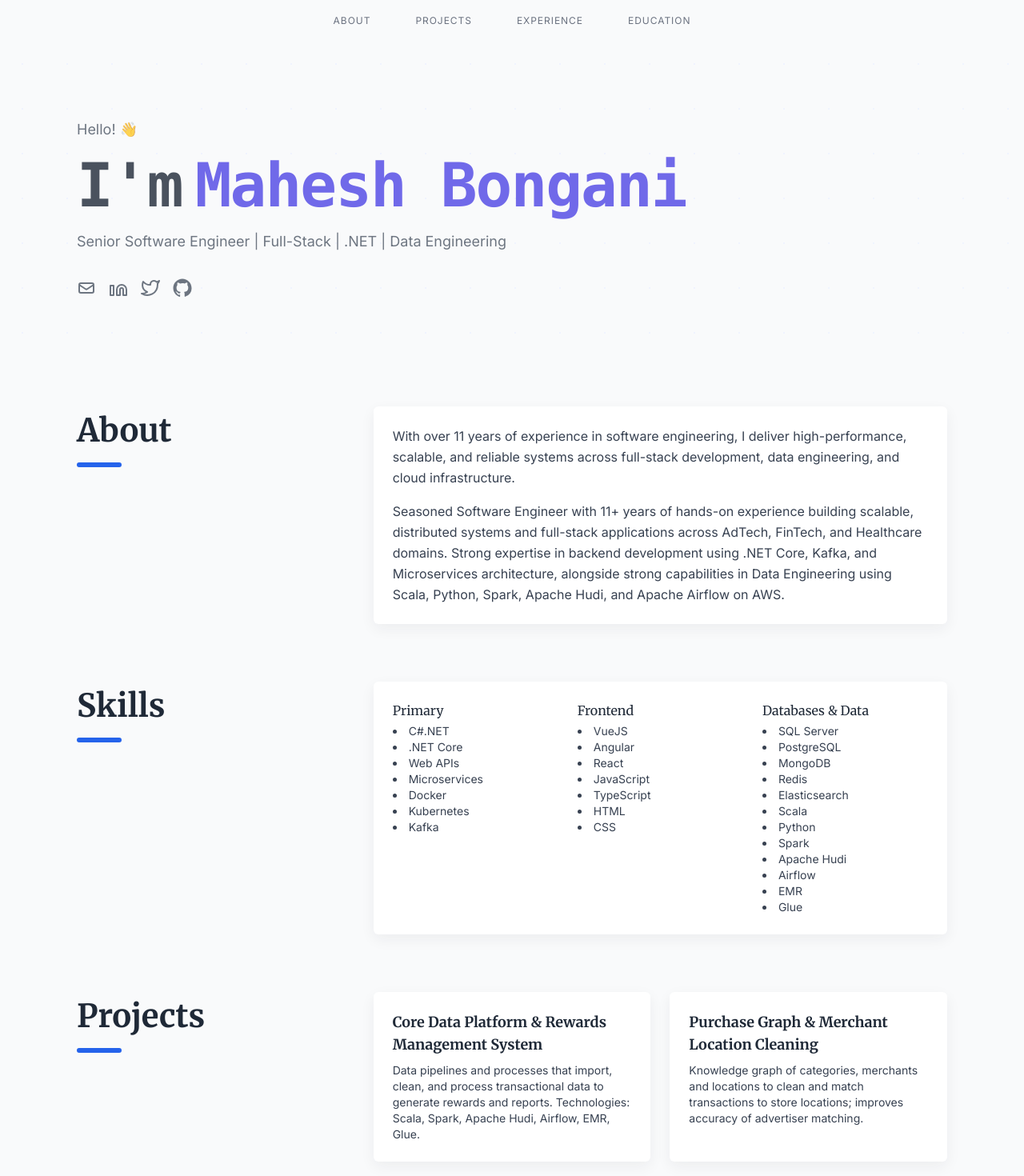
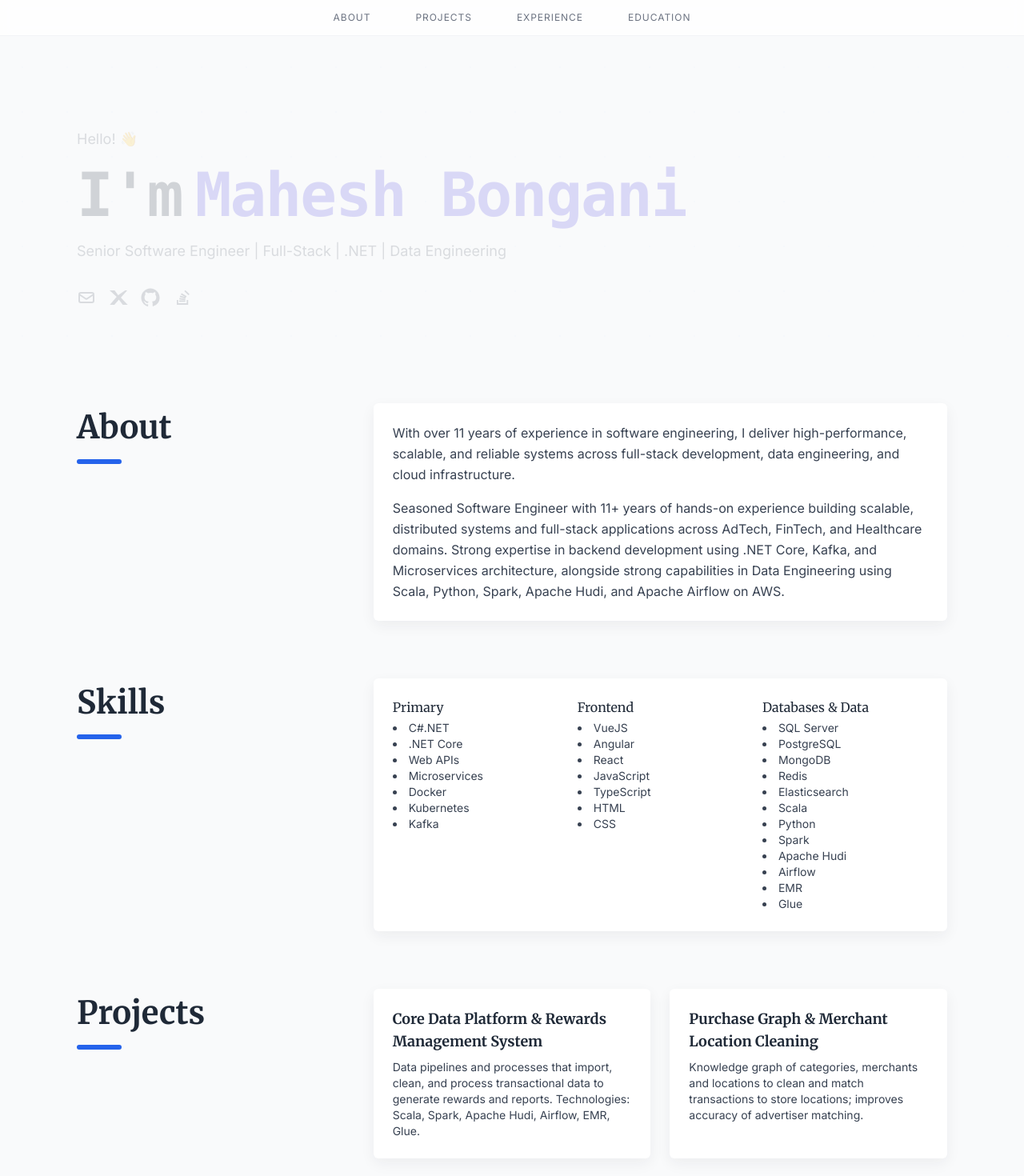
Before and after one commit to MaheshB0ngani/portfolio, a React (Vite) app: page / in a window 1280 px wide. Shown: the top 1470 px of the page at 80% size. Built offline with nearby package versions, Linux system fonts and the light colour scheme; the HTML template or start-up script is replaced by a standard one.

Commit message:
stable UI version

```diff
--- a/src/components/Hero.jsx
+++ b/src/components/Hero.jsx
@@ -2,8 +2,8 @@ import React from 'react'
 
 export default function Hero({ name, title, contact }) {
   return (
-    <section className="relative overflow-hidden hero-gradient grid-overlay">
-      <div className="container-custom px-4 py-24">
+    <section className="relative overflow-hidden hero-gradient grid-overlay pt-20">
+      <div className="container-custom px-4 py-20">
         <div className="grid grid-cols-1 md:grid-cols-12 items-center">
           <div className="md:col-span-9">
             <p className="text-base md:text-lg text-gray-600 mb-2 md:mb-4">Hello! <span role="img" aria-label="wave">👋</span></p>
@@ -15,14 +15,14 @@ export default function Hero({ name, title, contact }) {
               <a href={`mailto:${contact.email}`} className="text-gray-600 hover:text-indigo-600" aria-label="email">
                 <svg className="w-6 h-6" fill="none" stroke="currentColor" viewBox="0 0 24 24" xmlns="http://www.w3.org/2000/svg"><path strokeLinecap="round" strokeLinejoin="round" strokeWidth="2" d="M3 8l7.89 5.26a2 2 0 002.22 0L21 8m0 8V8a2 2 0 00-2-2H5a2 2 0 00-2 2v8a2 2 0 002 2h14a2 2 0 002-2z"></path></svg>
               </a>
-              <a href="#" className="text-gray-600 hover:text-indigo-600" aria-label="linkedin">
-                <svg className="w-6 h-6" fill="none" stroke="currentColor" viewBox="0 0 24 24" xmlns="http://www.w3.org/2000/svg"><path strokeLinecap="round" strokeLinejoin="round" strokeWidth="2" d="M16 8a6 6 0 016 6v7h-4v-7a2 2 0 00-2-2 2 2 0 00-2 2v7h-4v-7a6 6 0 016-6z"></path><path strokeLinecap="round" strokeLinejoin="round" strokeWidth="2" d="M2 9h4v12H2z"></path></svg>
+              <a href="https://x.com/IamMaheshB" target="_blank" rel="noopener noreferrer" className="text-gray-600 hover:text-indigo-600" aria-label="twitter">
+                <svg className="w-6 h-6" fill="currentColor" viewBox="0 0 24 24" xmlns="http://www.w3.org/2000/svg"><path d="M20.4 3H23l-7.9 9.1L23.7 21h-6.2l-4.9-6.6-5.6 6.6H1.3l8.5-9.9L1 3h6.3l4.4 5.9L20.4 3z"/></svg>
               </a>
-              <a href="#" className="text-gray-600 hover:text-indigo-600" aria-label="twitter">
-                <svg className="w-6 h-6" fill="none" stroke="currentColor" viewBox="0 0 24 24" xmlns="http://www.w3.org/2000/svg"><path strokeLinecap="round" strokeLinejoin="round" strokeWidth="2" d="M23 3a10.9 10.9 0 01-3.14 1.53A4.48 4.48 0 0012 7v1A10.66 10.66 0 013 4s-4 9 5 13a11.64 11.64 0 01-7 2c9 5 20 0 20-11.5a4.5 4.5 0 00-.08-.83A7.72 7.72 0 0023 3z"></path></svg>
+              <a href="https://github.com/MaheshB0ngani" target="_blank" rel="noopener noreferrer" className="text-gray-600 hover:text-indigo-600" aria-label="github">
+                <svg className="w-6 h-6" fill="currentColor" viewBox="0 0 24 24" xmlns="http://www.w3.org/2000/svg"><path d="M12 .5C5.73.5.5 5.73.5 12c0 5.08 3.29 9.39 7.86 10.91.58.11.79-.25.79-.56 0-.28-.01-1.02-.02-2-3.2.7-3.88-1.54-3.88-1.54-.52-1.32-1.27-1.67-1.27-1.67-1.04-.71.08-.7.08-.7 1.15.08 1.75 1.18 1.75 1.18 1.02 1.75 2.67 1.24 3.32.95.1-.74.4-1.24.73-1.53-2.56-.29-5.26-1.28-5.26-5.7 0-1.26.45-2.3 1.18-3.11-.12-.29-.51-1.45.11-3.02 0 0 .97-.31 3.17 1.19a11 11 0 012.89-.39c.98 0 1.97.13 2.89.39 2.2-1.5 3.17-1.19 3.17-1.19.62 1.57.23 2.73.11 3.02.74.81 1.18 1.85 1.18 3.11 0 4.43-2.71 5.41-5.29 5.69.41.35.77 1.05.77 2.12 0 1.53-.01 2.77-.01 3.15 0 .31.21.67.8.56A10.52 10.52 0 0023.5 12C23.5 5.73 18.27.5 12 .5z"/></svg>
               </a>
-              <a href="#" className="text-gray-600 hover:text-indigo-600" aria-label="github">
-                <svg className="w-6 h-6" fill="currentColor" viewBox="0 0 24 24" xmlns="http://www.w3.org/2000/svg"><path d="M12 .5C5.73.5.5 5.73.5 12c0 5.08 3.29 9.39 7.86 10.91.58.11.79-.25.79-.56 0-.28-.01-1.02-.02-2-3.2.7-3.88-1.54-3.88-1.54-.52-1.32-1.27-1.67-1.27-1.67-1.04-.71.08-.7.08-.7 1.15.08 1.75 1.18 1.75 1.18 1.02 1.75 2.67 1.24 3.32.95.1-.74.4-1.24.73-1.53-2.56-.29-5.26-1.28-5.26-5.7 0-1.26.45-2.3 1.18-3.11-.12-.29-.51-1.45.11-3.02 0 0 .97-.31 3.17 1.19a11 11 0 012.89-.39c.98 0 1.97.13 2.89.39 2.2-1.5 3.17-1.19 3.17-1.19.62 1.57.23 2.73.11 3.02.74.81 1.18 1.85 1.18 3.11 0 4.43-2.71 5.41-5.29 5.69.41.35.77 1.05.77 2.12 0 1.53-.01 2.77-.01 3.15 0 .31.21.67.8.56A10.52 10.52 0 0023.5 12C23.5 5.73 18.27.5 12 .5z"/></svg>
+              <a href="https://stackoverflow.com/users/6160525/mahesh-bongani" target="_blank" rel="noopener noreferrer" className="text-gray-600 hover:text-indigo-600" aria-label="stackoverflow">
+                <svg className="w-6 h-6" fill="currentColor" viewBox="0 0 24 24" xmlns="http://www.w3.org/2000/svg"><path d="M17.4 19.1v-4.2h1.8V21H5v-6.1h1.8v4.2h10.6zM8 17.3h7.6v-1.8H8v1.8zm.2-3.1l7.4 1 .2-1.7-7.5-1-.1 1.7zm.5-3l7 2 .5-1.7-7-2-.5 1.7zm1.4-3l6.3 3.6.9-1.5L11 6.6l-.9 1.5zM14.4 4l5.2 5.1 1.3-1.3-5.2-5.1L14.4 4z"/></svg>
               </a>
             </div>
           </div>
--- a/src/components/NavBar.jsx
+++ b/src/components/NavBar.jsx
@@ -2,8 +2,8 @@ import React from 'react'
 
 export default function NavBar() {
   return (
-    <header className="w-full py-4">
-      <nav className="container-custom flex items-center justify-center gap-8 space-x-8 text-sm text-gray-700 nav-links">
+    <header className="w-full py-3 fixed top-0 left-0 right-0 z-50 bg-white/80 backdrop-blur border-b border-gray-100">
+      <nav className="container-custom px-4 flex items-center justify-center gap-8 space-x-8 text-sm text-gray-700 nav-links">
         <a href="#about" className="hover:text-indigo-600">About</a>
         <a href="#projects" className="hover:text-indigo-600">Projects</a>
         <a href="#experience" className="hover:text-indigo-600">Experience</a>
--- a/src/components/Projects.jsx
+++ b/src/components/Projects.jsx
@@ -5,7 +5,7 @@ export default function Projects({ projects }) {
     <section className="mb-8">
       <div className="grid gap-6 md:grid-cols-2">
         {projects.map((p, i) => (
-          <a key={i} className="group bg-white rounded-md card-shadow overflow-hidden flex hover:shadow-lg transition-shadow" href="#" aria-label={p.title}>
+          <div key={i} className="group bg-white rounded-md card-shadow card-interactive overflow-hidden flex relative" href="#" aria-label={p.title}>
             {/* <div className="w-40 h-28 flex-shrink-0 overflow-hidden">
               <img src={`${import.meta.env.BASE_URL}project-placeholder.png`} alt="project" className="w-full h-full object-cover group-hover:scale-[1.02] transition-transform duration-200" />
             </div> */}
@@ -18,7 +18,8 @@ export default function Projects({ projects }) {
                 <span className="text-indigo-600 hover:underline cursor-pointer">Demo</span>
               </div> */}
             </div>
-          </a>
+            <div className="absolute right-3 top-3 opacity-0 group-hover:opacity-100 transition-opacity text-gray-300 group-hover:text-gray-500">↗</div>
+          </div>
         ))}
       </div>
     </section>
--- a/src/index.css
+++ b/src/index.css
@@ -26,7 +26,11 @@ body { background-color: #f8fafc; color: #1f2937; }
 .hero-gradient { background: linear-gradient(120deg,#f1f5fe 0%, #ffffff 50%); }
 
 /* Subtle grid overlay */
-.grid-overlay { background-image: radial-gradient(#eef2ff 1px, transparent 1px); background-size: 56px 56px; opacity: 0.80; }
+.grid-overlay { background-image: radial-gradient(#eef2ff 1px, transparent 1px); background-size: 56px 56px; opacity: 0.18; }
+
+/* Interactive card hover states */
+.card-interactive { transition: box-shadow .2s ease, transform .2s ease; }
+.card-interactive:hover { box-shadow: 0 10px 24px rgba(31,41,55,0.08); transform: translateY(-2px); }
 
 /* Timeline layout for Experience section */
 .timeline {
```
